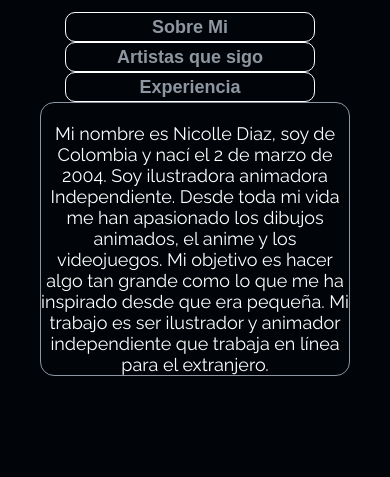
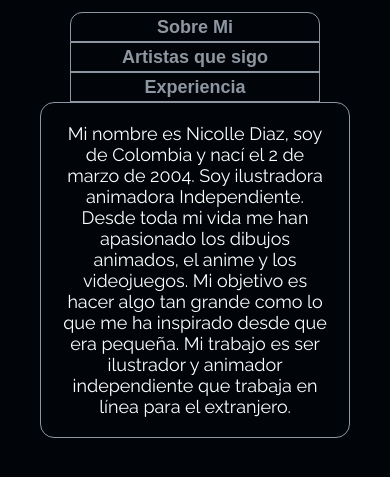
Before and after one commit to Riodinie/Portafolio_de_Artista_Digital, a plain HTML site: page Bio.html in a window 390 px wide. Shown: the part 65-542 px from the top of the page. Drawn offline with nearby package versions, Linux system fonts and the light colour scheme.

Commit message:
Agrega margen a Bio

```diff
--- a/css/style.css
+++ b/css/style.css
@@ -398,25 +398,30 @@ main.min-main {
 .buttons_bio{
   width: 250px;
   height: 30px;
-  border: 1px solid white;
+  border: 1px solid #8e97a1;
   border-bottom-right-radius: 0;
   background-color: #010409;
   font-size: 18px;
   cursor: pointer;
   color: #8e97a1;
   font-weight: 600;
-  border-radius: 10px;
-  margin-right: 10px;
 }
 
+#button_1{
+  border-top-left-radius: 12px;
+}
+
+#button_3{
+  border-top-right-radius: 12px;
+}
+
+
 .buttons_bio:hover{
-  color: #fff;
   background-color: #171b20;
 }
 
 .buttons_bio:focus{
   background-color: #171b20;
-  color: #fff;
 }
 
 .img-container{
@@ -428,8 +433,7 @@ main.min-main {
 .text{
   align-items: center;
   justify-content: center;
-  width: 100%;
-  margin-top: 20px;
+  margin: 20px;
 }
 
 .img_bio a{
@@ -576,16 +580,25 @@ text-decoration: underline;
   .img_carrusel {
     padding: 10px 15px;
   }
+
+  #button_1{
+    border-top-right-radius: 12px;
+  }
+
+  #button_3{
+    border-top-right-radius: 0;
+  }
+
 }
 
 @media screen and (max-width: 600px) {
   .overlay .slideshow {
-    width: 70%;
+    width: 90%;
   }
 
   .colum {
     flex: 100%;
-    max-width: 100%;
+    max-width: 90%;
   }
 
   .img_carrusel {
```
